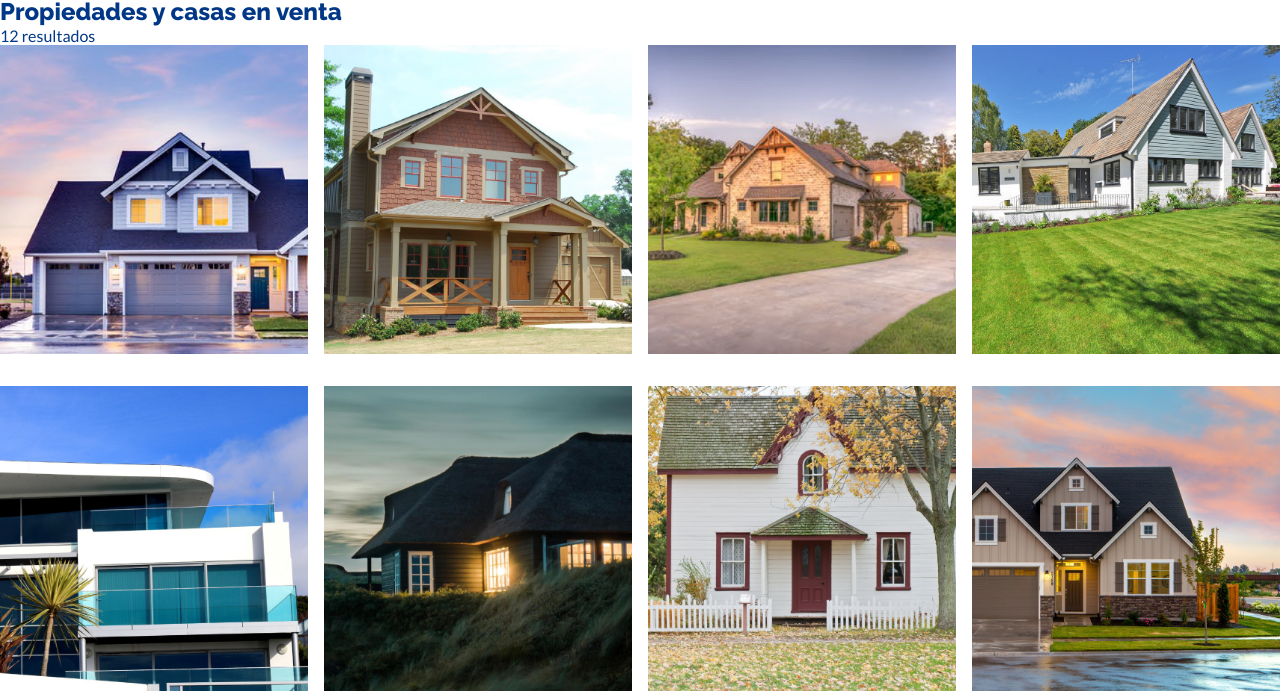
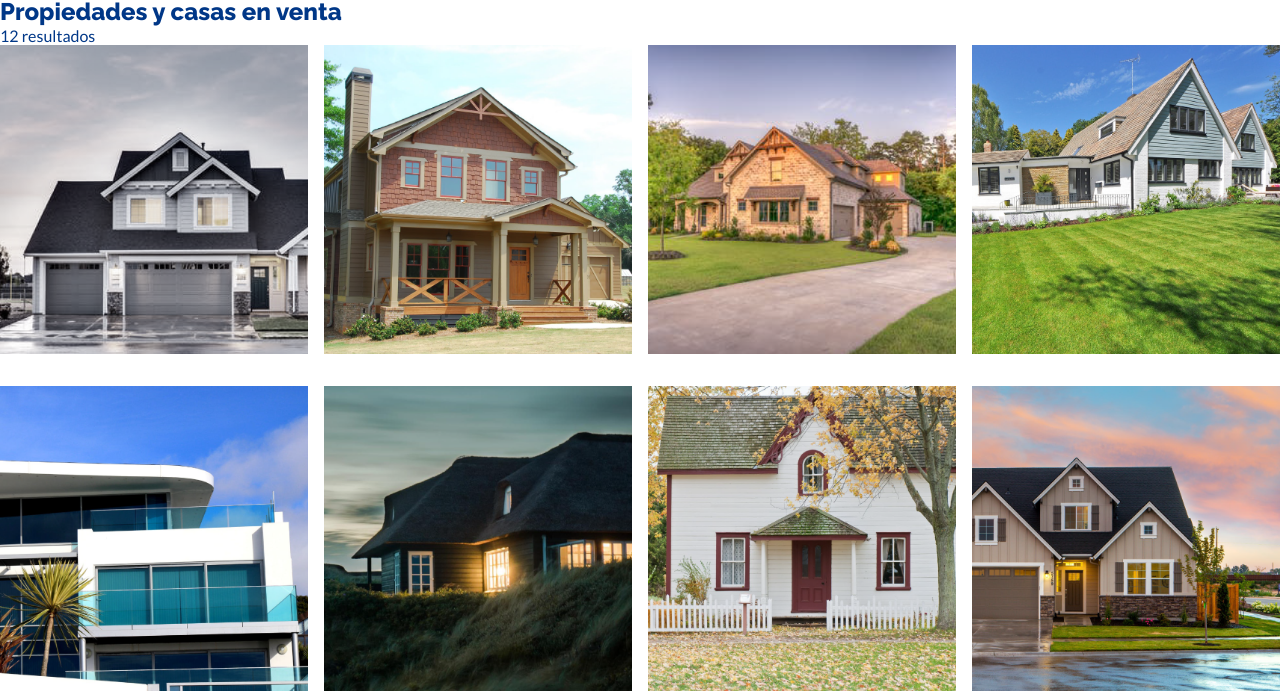
Before and after one commit to victoriatomeo/web-inmobiliaria, a plain HTML site: page comprar.html in a window 1280 px wide. In both pictures the pointer is over the picture 154 px from the left and 305 px from the top of the page. Shown: the part 106-797 px from the top of the page. Drawn offline with Linux system fonts and the light colour scheme.

Commit message:
agrego animacion grayscale

```diff
--- a/styles.css
+++ b/styles.css
@@ -226,7 +226,7 @@ footer {
     background-image: url("./img/nosotros_img_superior.png");
     height: 40rem;
     background-size: cover;
-
+    color: #fff;
 }
 
 .seccion_equipo {
@@ -352,12 +352,12 @@ footer {
         margin-left: 2rem;
     }
 
-
     header {
         display: grid;
         grid-template-columns: 1fr 1fr 1fr;
         grid-template-rows: 1fr;
     }
+
     header a {
         grid-column: 2;
         grid-row: 1;
@@ -441,6 +441,7 @@ footer {
         grid-template-columns: 1fr 1fr 1fr;
         grid-template-rows: 1fr;
     }
+
     header a {
         grid-column: 2;
         grid-row: 1;
@@ -464,3 +465,11 @@ footer {
     }
 
 }
+
+/* se usaron algunas animated en titulos */
+
+/* transicion */
+/* Puse que cambie de color en alquilar */
+.grid_comprar img:hover {
+    filter: grayscale(80%);
+}
```
Also changed, not shown: alquilar.html (+4 -1 lines), vender.html (+2 -1 lines).
